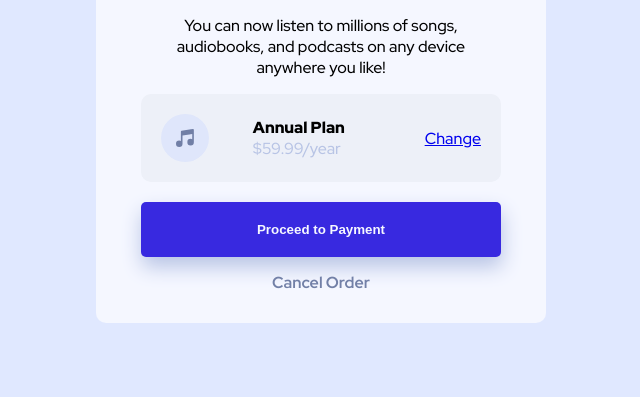
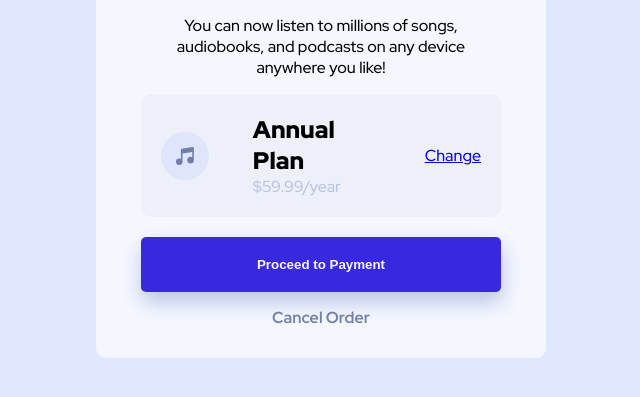
Before and after one commit to Yoryao/frontEndMentor1, a plain HTML site: page index.html in a window 1280 px wide. Shown: the part 501-898 px from the top of the page, without its empty margins (319-959 px from the left). Drawn offline with Linux system fonts and the light colour scheme.

Commit message:
Small fix

```diff
--- a/index.css
+++ b/index.css
@@ -75,7 +75,7 @@ body {
   text-align: left;
 }
 
-#pricePlan h4 {
+#pricePlan h2 {
   margin: 0;
   padding: 0;
   font-weight: 900;
--- a/index.html
+++ b/index.html
@@ -204,7 +204,7 @@
                   </g>
                   </svg>
                   <div id="pricePlan">
-                      <h4 id="annualPlan">Annual Plan</h4>
+                      <h2 id="annualPlan">Annual Plan</h2>
                       <p id="price">$59.99/year</p>
                   </div>
                   <a class="changeOrder" href="#">Change</a>
```
